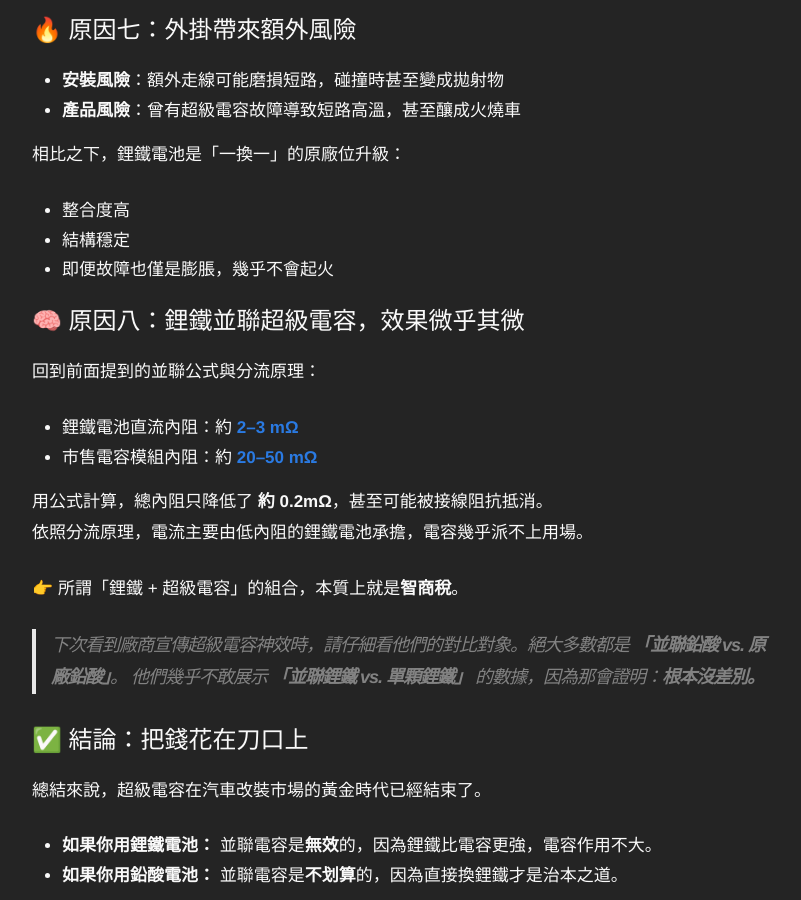
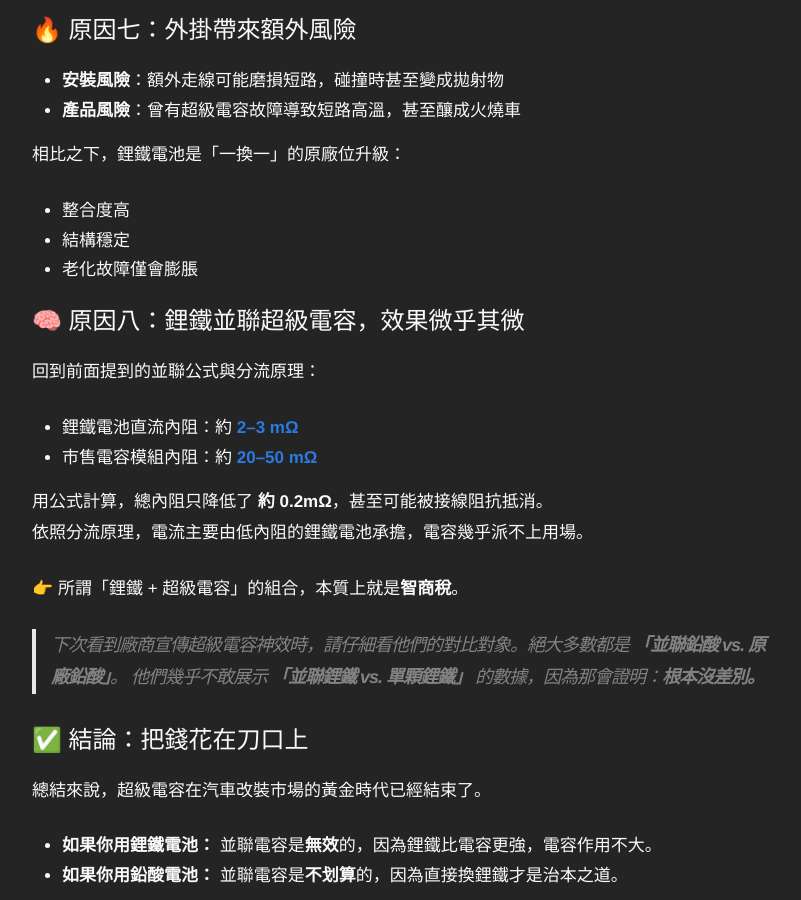
Before and after one commit to 1stbenz/1stbenz.github.io, a Jekyll site: the page built from _posts/2025-10-18-dont-use-supercap.md, in a window 1280 px wide and 900 px high, scrolled down 2859 px. Shown: the whole window, without its empty margins (238-1039 px from the left). Built offline with Jekyll 4.4.1, drawn with Linux system fonts in a browser that asks for light colours.

Commit message:
Update 2025-10-18-dont-use-supercap.md

```diff
--- a/_posts/2025-10-18-dont-use-supercap.md
+++ b/_posts/2025-10-18-dont-use-supercap.md
@@ -104,7 +104,7 @@ categories: Auto
 
 -   整合度高
 -   結構穩定
--   即便故障也僅是膨脹，幾乎不會起火
+-   老化故障僅會膨脹
 
 ## 🧠 原因八：鋰鐵並聯超級電容，效果微乎其微
 
```
